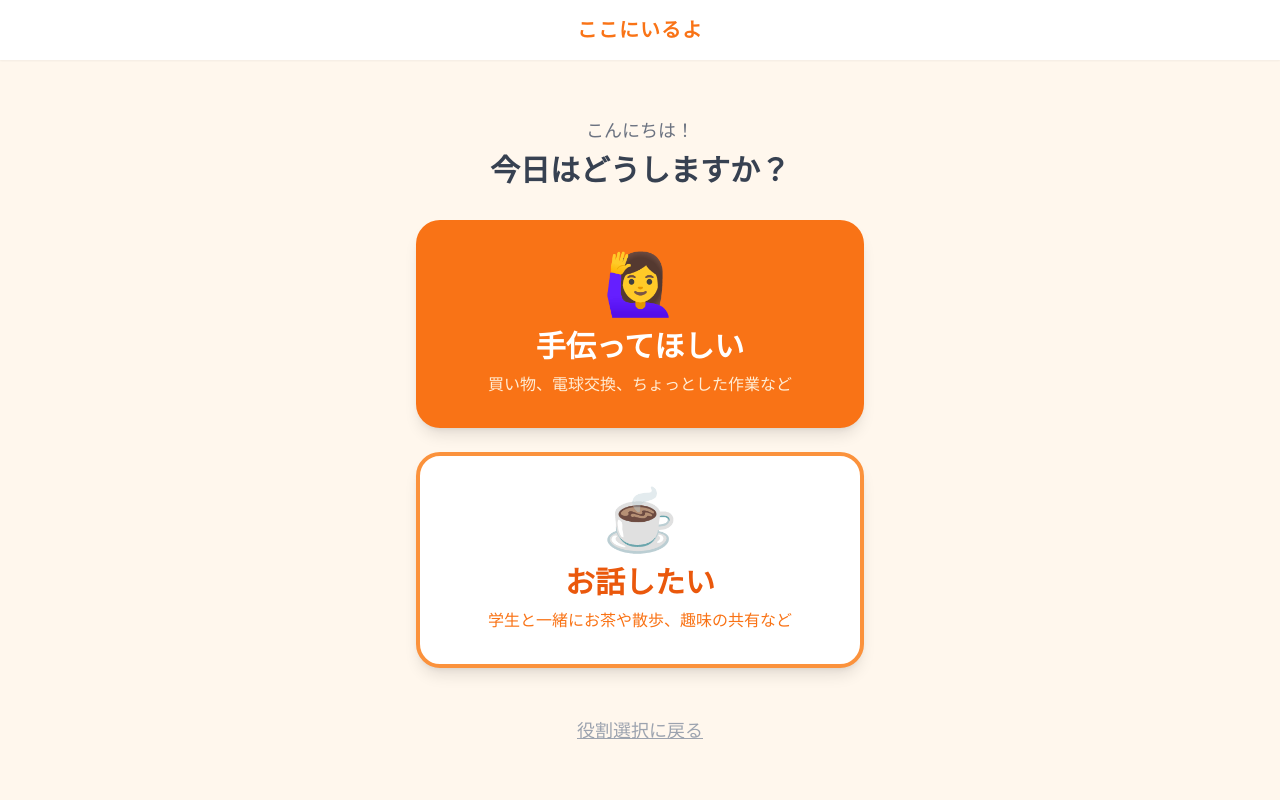
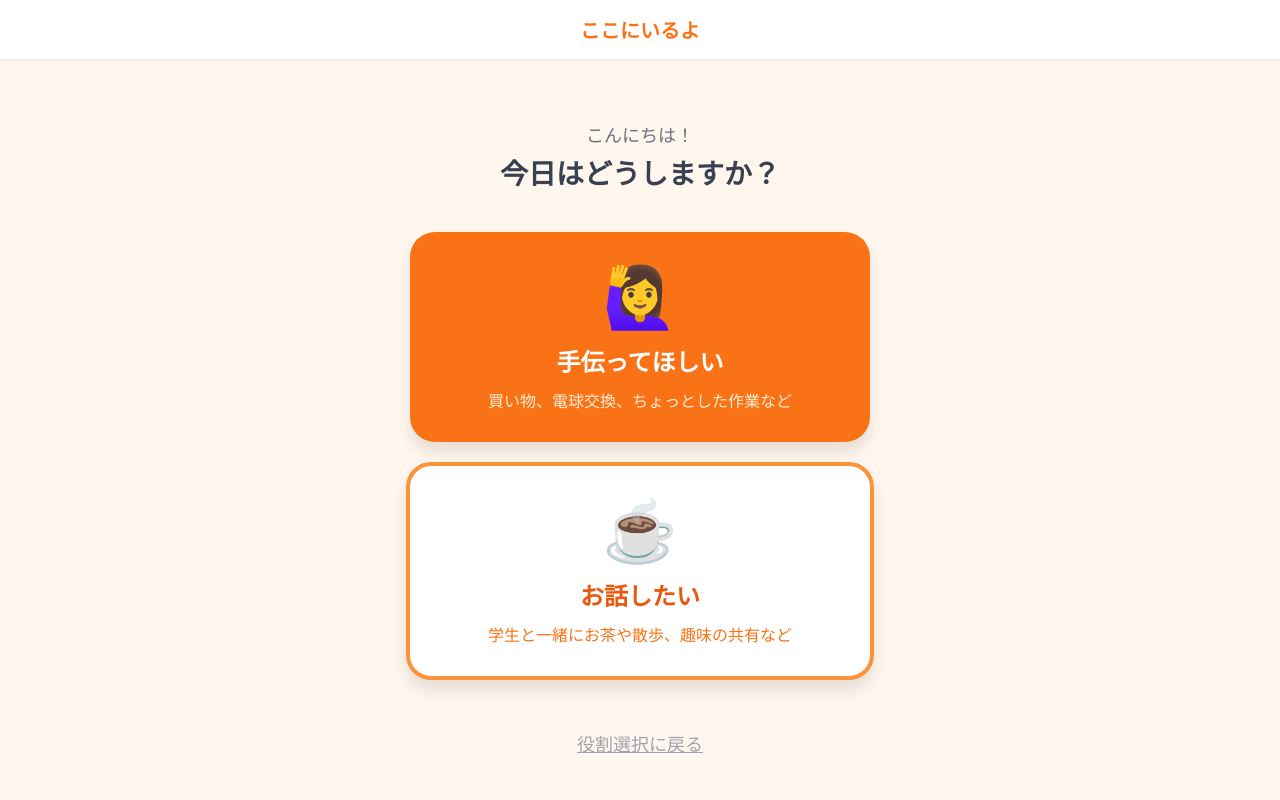
Before and after one commit to 1F10240304/team_practice_g7_t3_2026, a Django app: page /elderly-home/ in a window 1280 px wide. Run offline with Django 5.2, Linux system fonts and the light colour scheme; some libraries are stand-ins or nearby versions.

Commit message:
高齢者のページ

```diff
--- /dev/null
+++ b/team_project/static/css/style.css
@@ -0,0 +1,192 @@
+/* アプリ全体の基本設定 */
+body {
+    background-color: #fff7ed; /* 薄いオレンジの背景 */
+    color: #374151; /* 基本の文字色 */
+    font-family: sans-serif;
+    margin: 0;
+    display: flex;
+    flex-direction: column;
+    min-height: 100vh;
+}
+
+/* ヘッダーのデザイン */
+.header {
+    background-color: white;
+    box-shadow: 0 2px 4px rgba(0,0,0,0.05);
+    padding: 15px;
+    text-align: center;
+}
+.header-title {
+    color: #f97316;
+    font-size: 20px;
+    font-weight: bold;
+    margin: 0;
+}
+
+/* メイン部分の配置 */
+.main-content {
+    flex-grow: 1;
+    display: flex;
+    flex-direction: column;
+    align-items: center;
+    justify-content: center;
+    padding: 20px;
+    text-align: center;
+}
+
+/* 挨拶の文字 */
+.greeting-text {
+    color: #6b7280;
+    font-size: 18px;
+    margin-bottom: 5px;
+}
+.question-text {
+    font-size: 28px;
+    font-weight: bold;
+    margin-top: 0;
+    margin-bottom: 40px;
+}
+
+/* 巨大ボタンの共通デザイン */
+.btn-menu {
+    display: flex;
+    flex-direction: column;
+    align-items: center;
+    justify-content: center;
+    width: 100%;
+    max-width: 400px;
+    border-radius: 25px;
+    padding: 30px;
+    text-decoration: none;
+    box-shadow: 0 10px 15px rgba(0,0,0,0.1);
+    margin-bottom: 20px;
+    transition: transform 0.2s; /* マウスを乗せた時のアニメーション */
+}
+.btn-menu:hover {
+    transform: scale(1.05); /* 少し大きくする */
+}
+.btn-icon {
+    font-size: 60px;
+    margin-bottom: 10px;
+}
+
+/* ①「手伝ってほしい」ボタンの専用色 */
+.btn-help {
+    background-color: #f97316;
+    color: white;
+}
+.btn-help h3 {
+    font-size: 24px;
+    margin: 0 0 10px 0;
+}
+.btn-help p {
+    color: #ffedd5;
+    margin: 0;
+}
+
+/* ②「お話したい」ボタンの専用色 */
+.btn-talk {
+    background-color: white;
+    border: 4px solid #fb923c;
+    color: #ea580c;
+}
+.btn-talk h3 {
+    font-size: 24px;
+    margin: 0 0 10px 0;
+}
+.btn-talk p {
+    color: #f97316;
+    margin: 0;
+}
+
+/* 戻るリンク */
+.back-link {
+    margin-top: 30px;
+    color: #9ca3af;
+    text-decoration: underline;
+    font-size: 18px;
+}
+
+/* =========================================
+   依頼作成（マイク）ページ専用のデザイン
+========================================= */
+.instruction-text {
+    font-size: 18px;
+    color: #4b5563;
+    margin-bottom: 40px;
+}
+
+/* 巨大なマイクボタン */
+.btn-mic {
+    background-color: #f97316;
+    color: white;
+    border: none;
+    border-radius: 50%;
+    width: 220px;
+    height: 220px;
+    display: flex;
+    flex-direction: column;
+    align-items: center;
+    justify-content: center;
+    box-shadow: 0 10px 25px rgba(249, 115, 22, 0.4);
+    cursor: pointer;
+    transition: all 0.3s ease;
+}
+
+/* マウスを乗せた時 */
+.btn-mic:hover {
+    transform: scale(1.05);
+}
+
+/* 録音中（クリックされた後）のスタイル */
+.btn-mic.recording {
+    background-color: #ef4444; /* 録音中は赤色に変化 */
+    animation: pulse 1.5s infinite; /* ドクンドクンと動かすアニメーション */
+}
+
+.mic-icon {
+    font-size: 70px;
+    margin-bottom: 10px;
+}
+
+#mic-text {
+    font-size: 22px;
+    font-weight: bold;
+}
+
+/* 録音中のテキスト */
+.recording-status {
+    margin-top: 30px;
+    color: #ef4444;
+    font-weight: bold;
+    font-size: 20px;
+}
+
+/* 話し終わった（次へ）ボタン */
+.btn-submit {
+    margin-top: 30px;
+    background-color: #10b981; /* 安心感のある優しい緑色 */
+    color: white;
+    text-decoration: none;
+    font-size: 22px;
+    font-weight: bold;
+    padding: 15px 40px;
+    border-radius: 35px;
+    box-shadow: 0 5px 15px rgba(16, 185, 129, 0.3);
+    transition: transform 0.2s;
+}
+.btn-submit:hover {
+    transform: scale(1.05);
+}
+
+/* 要素を隠すための便利なクラス */
+.hidden {
+    display: none !important;
+}
+
+/* 録音中の波打つアニメーションの設定 */
+@keyframes pulse {
+    0% { transform: scale(1); box-shadow: 0 0 0 0 rgba(239, 68, 68, 0.7); }
+    70% { transform: scale(1.1); box-shadow: 0 0 0 25px rgba(239, 68, 68, 0); }
+    100% { transform: scale(1); box-shadow: 0 0 0 0 rgba(239, 68, 68, 0); }
+}
--- a/team_project/templates/elderly_home.html
+++ b/team_project/templates/elderly_home.html
@@ -1,52 +1,47 @@
+<!-- Djangoに「Static（静的）ファイルを使うよ！」と宣言する呪文（必ず1行目に書く） -->
+{% load static %}
+
 <!DOCTYPE html>
 <html lang="ja">
 <head>
     <meta charset="UTF-8">
     <meta name="viewport" content="width=device-width, initial-scale=1.0">
     <title>ホーム | ここにいるよ</title>
-    <!-- Tailwind CSSの読み込み -->
-    <script src="https://cdn.tailwindcss.com"></script>
+
+    <!-- さっき作った style.css を読み込む -->
+    <link rel="stylesheet" href="{% static 'css/style.css' %}">
 </head>
-<body class="bg-orange-50 text-gray-800 font-sans antialiased min-h-screen flex flex-col">
+<body>
 
     <!-- ヘッダー -->
-    <header class="bg-white shadow-sm py-4 px-6 text-center">
-        <h1 class="text-xl font-bold text-orange-500 tracking-wider">ここにいるよ</h1>
+    <header class="header">
+        <h1 class="header-title">ここにいるよ</h1>
     </header>
 
     <!-- メインコンテンツ -->
-    <main class="flex-grow flex flex-col items-center justify-center p-6 text-center">
+    <main class="main-content">
         <!-- ユーザーへの声かけ -->
-        <div class="mb-8">
-            <p class="text-gray-500 text-lg mb-2">こんにちは！</p>
-            <h2 class="text-3xl font-bold text-gray-700">今日はどうしますか？</h2>
+        <div>
+            <p class="greeting-text">こんにちは！</p>
+            <h2 class="question-text">今日はどうしますか？</h2>
         </div>
 
-        <!-- 2つの巨大なメインメニューボタン -->
-        <div class="flex flex-col gap-6 w-full max-w-md">
+        <!-- ① 手伝ってほしいボタン -->
+        <a href="{% url 'create_request' %}" class="btn-menu btn-help">
+            <div class="btn-icon">🙋‍♀️</div>
+            <h3>手伝ってほしい</h3>
+            <p>買い物、電球交換、ちょっとした作業など</p>
+        </a>
 
-            <!-- ① 手伝ってほしいボタン（担当の依頼作成ページへ繋がる！） -->
-            <a href="{% url 'create_request' %}" class="bg-orange-500 hover:bg-orange-600 text-white rounded-3xl p-8 shadow-lg transition-transform transform hover:scale-105 flex flex-col items-center justify-center group">
-                <div class="text-6xl mb-4 group-hover:scale-110 transition-transform duration-200">🙋‍♀️</div>
-                <h3 class="text-3xl font-bold mb-2">手伝ってほしい</h3>
-                <p class="text-orange-100 text-base">買い物、電球交換、ちょっとした作業など</p>
-            </a>
-
-            <!-- ② お話したいボタン（交流機能・現在は仮置き） -->
-            <a href="#" class="bg-white border-4 border-orange-400 hover:bg-orange-50 text-orange-600 rounded-3xl p-8 shadow-lg transition-transform transform hover:scale-105 flex flex-col items-center justify-center group">
-                <div class="text-6xl mb-4 group-hover:scale-110 transition-transform duration-200">☕</div>
-                <h3 class="text-3xl font-bold mb-2">お話したい</h3>
-                <p class="text-orange-500 text-base">学生と一緒にお茶や散歩、趣味の共有など</p>
-            </a>
-
-        </div>
+        <!-- ② お話したいボタン -->
+        <a href="#" class="btn-menu btn-talk">
+            <div class="btn-icon">☕</div>
+            <h3>お話したい</h3>
+            <p>学生と一緒にお茶や散歩、趣味の共有など</p>
+        </a>
 
         <!-- 戻るリンク -->
-        <div class="mt-12">
-            <a href="{% url 'select_role' %}" class="text-gray-400 hover:text-gray-600 underline font-medium transition text-lg">
-                役割選択に戻る
-            </a>
-        </div>
+        <a href="{% url 'select_role' %}" class="back-link">役割選択に戻る</a>
     </main>
 
 </body>
```
Also changed, not shown: team_project/templates/elderly_request_create.html (added, +79 -0 lines).
